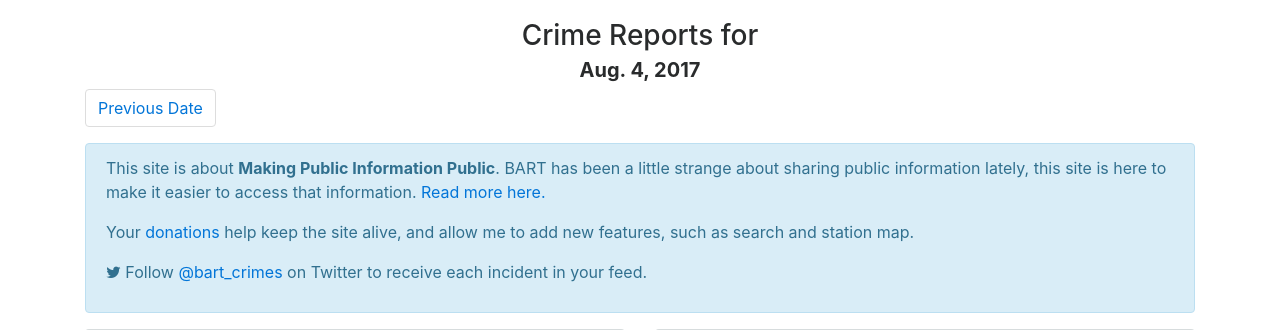
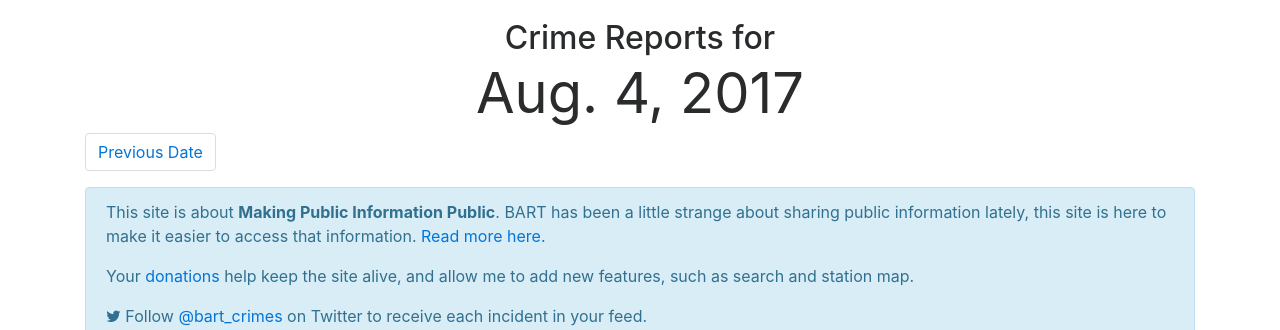
Before and after one commit to ben174/bart-crime, a Django app: page / in a window 1280 px wide. Shown: the part 80-410 px from the top of the page. Run offline with Django 3.2, Linux system fonts and the light colour scheme; data comes from the database, SQL or seed files in the repository; some libraries are stand-ins or nearby versions.

Commit message:
Header size

```diff
--- a/templates/home.html
+++ b/templates/home.html
@@ -1,7 +1,7 @@
 {% extends 'base.html' %}
 {% block content %}
-<h3 class="text-center">Crime Reports for </h3>
-<h5 class="display-5 text-center"><b>{{ curr_date }}</b></h3>
+<h2 class="text-center">Crime Reports for </h2>
+<h3 class="display-4 text-center"><b>{{ curr_date }}</b></h3>
 <nav>
 <ul class="pagination">
   {% if prev_date %}
```
